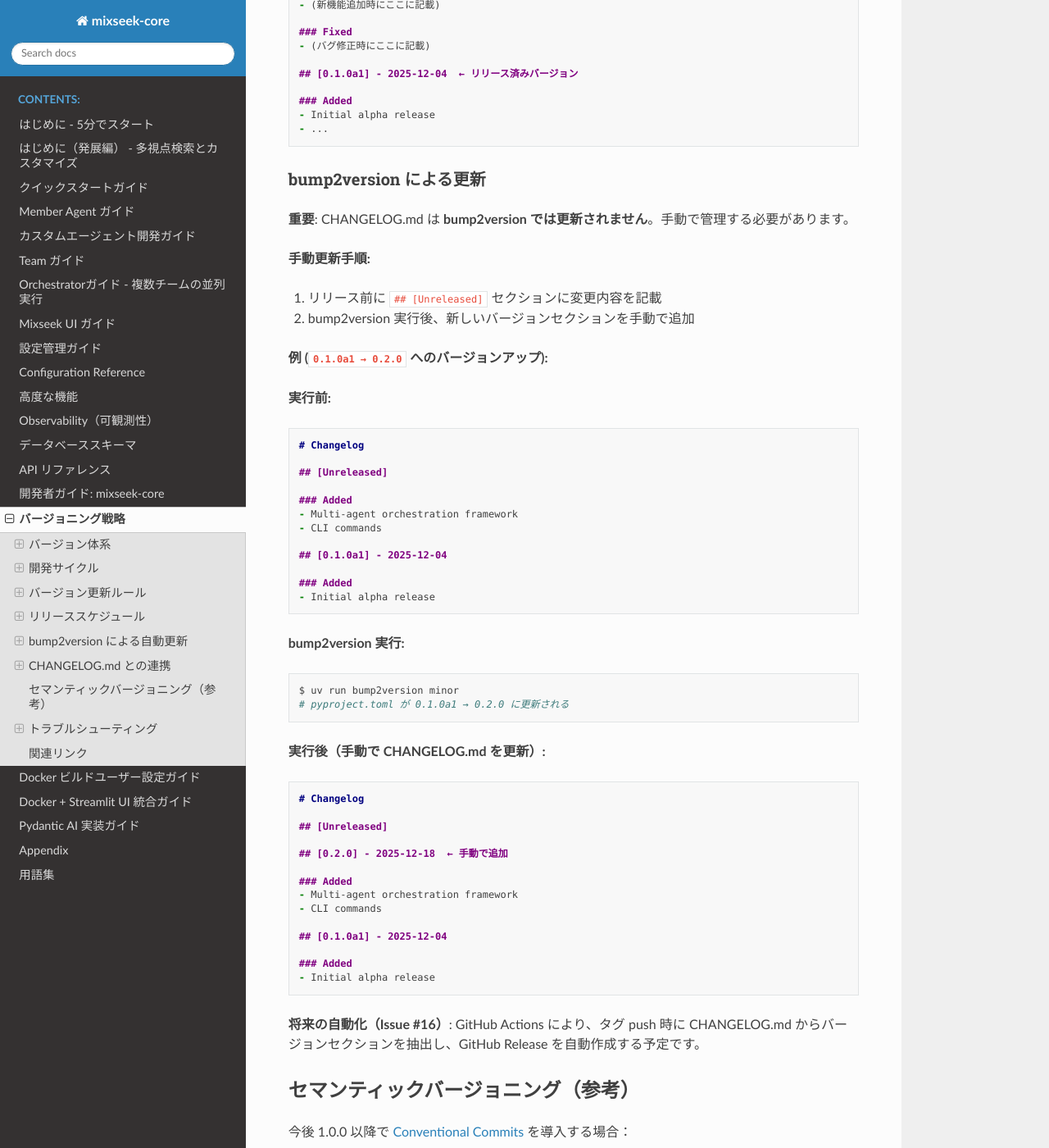
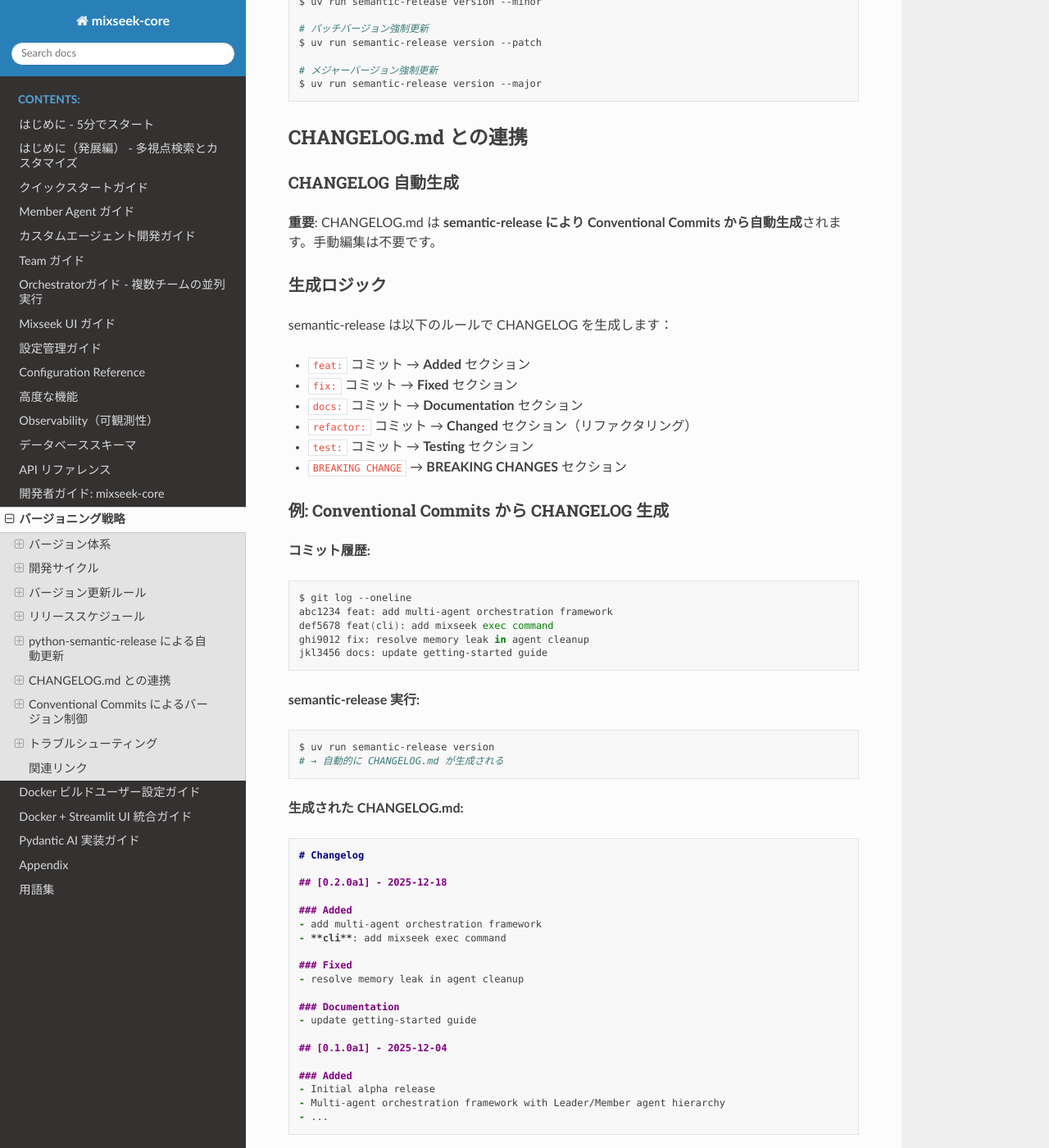
Before and after one commit to mixseek/mixseek-core, a Sphinx documentation site: the page built from docs/versioning.md, in a window 1280 px wide and 1400 px high, scrolled down 5031 px. Shown: the whole window at 82% size. Built offline with Sphinx 7.4.7 and the Read the Docs theme 3.1.0, drawn with Linux system fonts in a browser that asks for light colours; some of the changed text lies outside the part shown.

Commit message:
feat: migrate from bump2version to python-semantic-release
Replaces bump2version with python-semantic-release for complete release automation.

Changes:
- Remove bump2version and install python-semantic-release in pyproject.toml
- Delete .bumpversion.cfg (no longer needed)
- Add [tool.semantic_release] configuration in pyproject.toml
  - Enable prerelease mode for alpha versions
  - Configure Conventional Commits parser
  - Set up automatic CHANGELOG generation
- Create GitHub Actions workflow (.github/workflows/release.yml)
  - Trigger on tag push (v*)
  - Auto-detect prerelease versions (alpha/beta/rc)
  - Extract CHANGELOG section for GitHub Release
  - Create GitHub Release automatically
- Update CONTRIBUTING.md
  - Replace bump2version instructions with semantic-release
  - Emphasize Conventional Commits as mandatory
  - Document alpha version behavior (build number increments)
  - Update release workflow to use semantic-release
- Update docs/versioning.md
  - Comprehensive semantic-release documentation
  - Explain Conventional Commits version rules
  - Add troubleshooting for semantic-release
  - Document alpha → beta → stable migration path

This implements Issue #16 (release automation) and Issue #17 (version management)
by consolidating both into a single comprehensive solution.

Conventional Commits format is now mandatory for all commits to enable
automatic version determination and CHANGELOG generation.

Resolves: #16, #17

````diff
--- a/docs/versioning.md
+++ b/docs/versioning.md
@@ -139,45 +139,48 @@
 - **リリース実施**: 翌月曜日
 - **公式発表**: リリース当日
 
-## bump2version による自動更新
+## python-semantic-release による自動更新
 
 ### 動作概要
 
 ```bash
-$ uv run bump2version minor
+$ uv run semantic-release version
 ```
 
 実行時に以下が自動で行われます：
 
-1. **バージョンの解析**: `.bumpversion.cfg` から現在のバージョンを読込
-2. **新バージョンの計算**: 指定したパートでバージョン更新（major/minor/patch）
+1. **コミット解析**: Conventional Commits 形式のコミットメッセージを解析
+2. **バージョン決定**: コミットタイプに基づいて自動的にバージョン更新レベルを決定
+   - `feat:` → minor バージョン更新（stable 版）/ build 番号更新（prerelease 版）
+   - `fix:` → patch バージョン更新（stable 版）/ build 番号更新（prerelease 版）
+   - `feat!:`, `fix!:` → major バージョン更新（破壊的変更）
 3. **ファイル更新**:
    - `pyproject.toml`: version フィールド更新
-   - `CHANGELOG.md`: 新バージョンセクション追加
+   - `CHANGELOG.md`: Conventional Commits から自動生成
 4. **Git 操作**:
    - 変更をコミット（メッセージ: `release: bump version to x.x.x`）
    - タグ作成（タグ名: `vx.x.x`）
 
-### 設定ファイル（`.bumpversion.cfg`）
+### 設定ファイル（`pyproject.toml`）
 
-```ini
-[bumpversion]
-current_version = 0.1.0a1
-# バージョン形式を定義
-parse = (?P<major>\d+)\.(?P<minor>\d+)\.(?P<patch>\d+)((?P<release>[ab]|rc)(?P<build>\d+))?
-serialize =
-    {major}.{minor}.{patch}{release}{build}
-    {major}.{minor}.{patch}
+```toml
+[tool.semantic_release]
+version_toml = ["pyproject.toml:project.version"]
+branch = "main"
+build_command = ""
+changelog_file = "CHANGELOG.md"
 
-# 自動コミット・タグ作成
-commit = True
-tag = True
-tag_name = v{new_version}
-message = release: bump version to {new_version}
+# Prerelease configuration for alpha
+prerelease = true
+prerelease_tag = "alpha"
 
-# 管理対象ファイル
-[bumpversion:file:pyproject.toml]
-[bumpversion:file:CHANGELOG.md]
+# Commit parsing
+commit_parser = "angular"
+commit_parser_options = { allowed_tags = ["feat", "fix", "docs", "refactor", "test", "release"], minor_tags = ["feat"], patch_tags = ["fix", "docs", "refactor", "test"] }
+
+# GitHub Release configuration
+upload_to_vcs_release = true
+vcs_release = true
 ```
 
 ### ドライラン（テスト実行）
@@ -185,127 +188,199 @@
 変更を適用する前に確認したい場合：
 
 ```bash
-$ uv run bump2version --dry-run --verbose minor
+$ uv run semantic-release version --no-commit --no-tag --no-push
+```
+
+### 手動でのバージョン制御
+
+自動判定を上書きしたい場合：
+
+```bash
+# マイナーバージョン強制更新
+$ uv run semantic-release version --minor
+
+# パッチバージョン強制更新
+$ uv run semantic-release version --patch
+
+# メジャーバージョン強制更新
+$ uv run semantic-release version --major
 ```
 
 ## CHANGELOG.md との連携
 
-### CHANGELOG 構造
+### CHANGELOG 自動生成
 
+**重要**: CHANGELOG.md は **semantic-release により Conventional Commits から自動生成**されます。手動編集は不要です。
+
+### 生成ロジック
+
+semantic-release は以下のルールで CHANGELOG を生成します：
+
+- `feat:` コミット → **Added** セクション
+- `fix:` コミット → **Fixed** セクション
+- `docs:` コミット → **Documentation** セクション
+- `refactor:` コミット → **Changed** セクション（リファクタリング）
+- `test:` コミット → **Testing** セクション
+- `BREAKING CHANGE` → **BREAKING CHANGES** セクション
+
+### 例: Conventional Commits から CHANGELOG 生成
+
+**コミット履歴:**
+```bash
+$ git log --oneline
+abc1234 feat: add multi-agent orchestration framework
+def5678 feat(cli): add mixseek exec command
+ghi9012 fix: resolve memory leak in agent cleanup
+jkl3456 docs: update getting-started guide
+```
+
+**semantic-release 実行:**
+```bash
+$ uv run semantic-release version
+# → 自動的に CHANGELOG.md が生成される
+```
+
+**生成された CHANGELOG.md:**
 ```markdown
 # Changelog
 
-## [Unreleased]  ← 次のリリース用
+## [0.2.0a1] - 2025-12-18
 
 ### Added
-- (新機能追加時にここに記載)
+- add multi-agent orchestration framework
+- **cli**: add mixseek exec command
 
 ### Fixed
-- (バグ修正時にここに記載)
+- resolve memory leak in agent cleanup
 
-## [0.1.0a1] - 2025-12-04  ← リリース済みバージョン
-
-### Added
-- Initial alpha release
-- ...
-```
-
-### bump2version による更新
-
-**重要**: CHANGELOG.md は **bump2version では更新されません**。手動で管理する必要があります。
-
-**手動更新手順:**
-
-1. リリース前に `## [Unreleased]` セクションに変更内容を記載
-2. bump2version 実行後、新しいバージョンセクションを手動で追加
-
-**例 (`0.1.0a1 → 0.2.0` へのバージョンアップ):**
-
-**実行前:**
-```markdown
-# Changelog
-
-## [Unreleased]
-
-### Added
-- Multi-agent orchestration framework
-- CLI commands
+### Documentation
+- update getting-started guide
 
 ## [0.1.0a1] - 2025-12-04
 
 ### Added
 - Initial alpha release
+- Multi-agent orchestration framework with Leader/Member agent hierarchy
+- ...
 ```
 
-**bump2version 実行:**
+### Alpha 版での CHANGELOG 生成
+
+Alpha 版（`prerelease = true`）では、build 番号のみがインクリメントされます：
+
 ```bash
-$ uv run bump2version minor
-# pyproject.toml が 0.1.0a1 → 0.2.0 に更新される
+# feat: コミット複数回
+$ git commit -m "feat: add feature A"
+$ git commit -m "feat: add feature B"
+$ git commit -m "fix: fix bug C"
+
+# semantic-release 実行
+$ uv run semantic-release version
+# → 0.1.0a1 → 0.1.0a2 にバージョンアップ
+# → CHANGELOG に上記3つのコミットがまとめて記載される
 ```
 
-**実行後（手動で CHANGELOG.md を更新）:**
-```markdown
-# Changelog
+## Conventional Commits によるバージョン制御
 
-## [Unreleased]
+このプロジェクトでは [Conventional Commits](https://www.conventionalcommits.org/) が**必須**です。
 
-## [0.2.0] - 2025-12-18  ← 手動で追加
+### バージョンアップルール
 
-### Added
-- Multi-agent orchestration framework
-- CLI commands
+| コミットタイプ | Stable 版（1.0.0+） | Prerelease 版（0.x.ya*） |
+|-------------|------------------|----------------------|
+| `feat:` | MINOR バージョン更新 | build 番号更新 |
+| `fix:` | PATCH バージョン更新 | build 番号更新 |
+| `feat!:`, `fix!:` | MAJOR バージョン更新 | build 番号更新 |
+| `docs:`, `refactor:`, `test:` | 影響なし | 影響なし |
 
-## [0.1.0a1] - 2025-12-04
+### 例: Alpha 版（現在）
 
-### Added
-- Initial alpha release
+```bash
+# 現在のバージョン: 0.1.0a1
+
+$ git commit -m "feat: new agent integration system"
+$ uv run semantic-release version
+# → 0.1.0a1 → 0.1.0a2 (build 番号のみインクリメント)
+
+$ git commit -m "fix: memory leak in processing"
+$ uv run semantic-release version
+# → 0.1.0a2 → 0.1.0a3 (build 番号のみインクリメント)
+
+# マイナーバージョンアップを強制したい場合
+$ uv run semantic-release version --minor
+# → 0.1.0a3 → 0.2.0a1
 ```
 
-**将来の自動化（Issue #16）**: GitHub Actions により、タグ push 時に CHANGELOG.md からバージョンセクションを抽出し、GitHub Release を自動作成する予定です。
+### 例: Stable 版（1.0.0 以降）
 
-## セマンティックバージョニング（参考）
+```bash
+# 現在のバージョン: 1.2.3
 
-今後 1.0.0 以降で [Conventional Commits](https://www.conventionalcommits.org/) を導入する場合：
+$ git commit -m "feat: new agent integration system"
+$ uv run semantic-release version
+# → 1.2.3 → 1.3.0 (MINOR バージョン更新)
 
-```
-feat:     → MINOR バージョン更新
-fix:      → PATCH バージョン更新
-feat!:    → MAJOR バージョン更新（破壊的変更）
-```
+$ git commit -m "fix: memory leak in processing"
+$ uv run semantic-release version
+# → 1.3.0 → 1.3.1 (PATCH バージョン更新)
 
-例：
-```bash
-$ git commit -m "feat: new agent integration system"   # 0.3.0 → 0.4.0
-$ git commit -m "fix: memory leak in processing"       # 0.4.0 → 0.4.1
-$ git commit -m "feat!: redesigned API structure"      # 1.0.0 → 2.0.0
+$ git commit -m "feat!: redesigned API structure"
+$ uv run semantic-release version
+# → 1.3.1 → 2.0.0 (MAJOR バージョン更新)
 ```
 
 ## トラブルシューティング
 
-### bump2version が動作しない場合
+### semantic-release が動作しない場合
 
 ```bash
 # 1. インストール確認
-$ uv run bump2version --version
+$ uv run semantic-release --version
 
 # 2. 設定ファイル確認
-$ cat .bumpversion.cfg
+$ grep -A 20 "\[tool.semantic_release\]" pyproject.toml
 
 # 3. ドライラン確認
-$ uv run bump2version --dry-run --verbose minor
+$ uv run semantic-release version --no-commit --no-tag --no-push
 ```
 
-### .bumpversion.cfg を編集した場合
+### Conventional Commits フォーマットエラー
 
 ```bash
-# 1. キャッシュクリア
-$ rm -rf .venv
+# エラー例: semantic-release がバージョンを決定できない
+# 原因: Conventional Commits 形式に従っていないコミットメッセージ
 
-# 2. 再度インストール
-$ uv sync --group dev
+# ✅ 正しい形式
+$ git commit -m "feat: add new feature"
+$ git commit -m "fix: resolve bug"
 
-# 3. テスト実行
-$ uv run bump2version --dry-run --verbose minor
+# ❌ 間違った形式
+$ git commit -m "Add new feature"  # タイプがない
+$ git commit -m "feat add feature"  # コロンがない
+$ git commit -m "Feat: add feature"  # 大文字（小文字を使用）
+```
+
+### Alpha 版からの移行方法
+
+Beta 版や Stable 版に移行する場合：
+
+```bash
+# 1. pyproject.toml の設定を変更
+[tool.semantic_release]
+prerelease = true
+prerelease_tag = "beta"  # alpha → beta に変更
+
+# 2. バージョン更新
+$ uv run semantic-release version --minor
+# → 0.1.0a10 → 0.2.0b1
+
+# Stable 版に移行する場合
+[tool.semantic_release]
+prerelease = false  # prerelease を無効化
+# prerelease_tag は削除
+
+$ uv run semantic-release version --major
+# → 0.9.0rc5 → 1.0.0
 ```
 
 ## 関連リンク
@@ -315,4 +390,5 @@
 - [PEP 440](https://peps.python.org/pep-0440/) - Python バージョニング標準
 - [Semantic Versioning](https://semver.org/) - セマンティック バージョニング
 - [Keep a Changelog](https://keepachangelog.com/) - CHANGELOG 形式
-- [bump2version 公式ドキュメント](https://github.com/c4urself/bump2version)
+- [Conventional Commits](https://www.conventionalcommits.org/) - コミットメッセージ形式
+- [python-semantic-release 公式ドキュメント](https://python-semantic-release.readthedocs.io/)
````
Also changed, not shown: CONTRIBUTING.md (+67 -38 lines), pyproject.toml (+19 -1 lines), .bumpversion.cfg (deleted), 2 other files.
